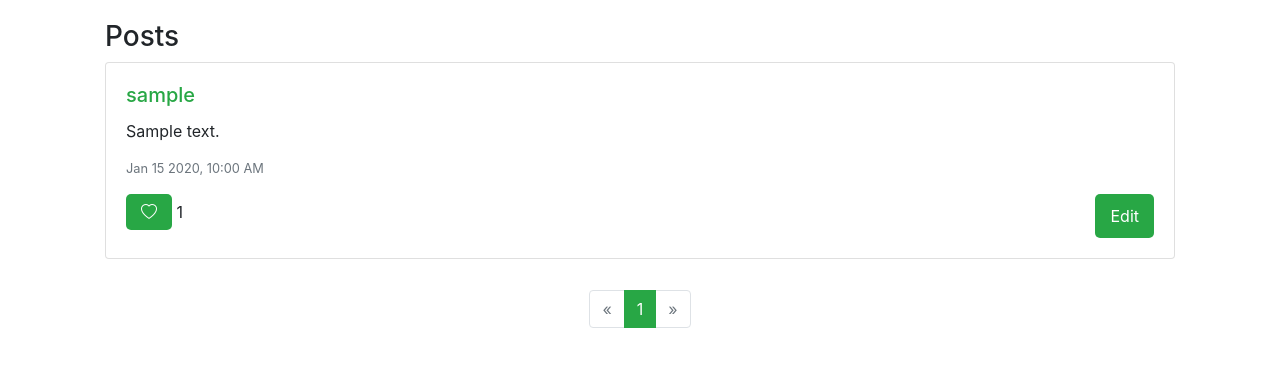
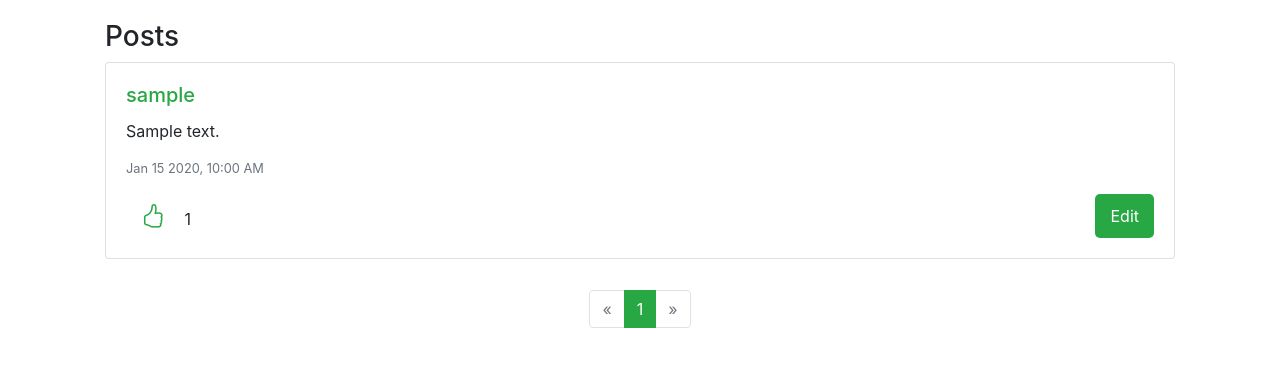
Before and after one commit to KaungMinSett/social-network, a Django app: page / in a window 1280 px wide. Shown: the part 84-451 px from the top of the page. Run offline with Django 3.2, Linux system fonts and the light colour scheme; a user stored in the database is signed in; tables that the repository leaves empty hold one stand-in row (values such as "Sample post"); some libraries are stand-ins or nearby versions.

Commit message:
fix editbutton and like button for public

```diff
--- a/network/static/network/posts.js
+++ b/network/static/network/posts.js
@@ -1,16 +1,20 @@
+let isLoggedIn = false
 
 document.addEventListener('DOMContentLoaded', function () {
 
 
 
     // Use buttons to toggle between views
-
-    current_user = document.querySelector('#profile').dataset.userid;
-    // console.log(current_user);
     const allPostsButton = document.querySelector('#allPosts');
     const followingButton = document.querySelector('#following');
     const profileButton = document.querySelector('#profile');
     const newPostButton = document.querySelector('#newPost');
+
+    if (profileButton) {
+        current_user = document.querySelector('#profile').dataset.userid;
+        isLoggedIn = true;
+
+    }
 
     // Chceck if the buttons exist in case the user is not logged in
     if (allPostsButton) {
@@ -35,12 +39,6 @@ document.addEventListener('DOMContentLoaded', function () {
 
     // By default, load all posts
     load_post('posts');
-
-
-
-
-
-
 
 
 });
@@ -120,6 +118,7 @@ function load_post(postType, page = 1) {
     document.querySelector('#profile-view').style.display = 'none';
     document.querySelector('#post-view').style.display = 'block';
 
+
     document.querySelector('#post-view').innerHTML = `<h3>${postType.charAt(0).toUpperCase() + postType.slice(1)}</h3>`;
 
     //fetch posts
@@ -138,8 +137,14 @@ function load_post(postType, page = 1) {
             // Display posts
             posts.forEach(post => {
                 const postElement = document.createElement('div');
+                let showEditButton = false;
 
-                const showEditButton = Number(post.user_id) === Number(current_user);
+
+                if(isLoggedIn) {
+
+                    showEditButton = Number(post.user_id) === Number(current_user);
+                }
+
 
 
 
@@ -160,9 +165,17 @@ function load_post(postType, page = 1) {
                             <p class="card-text"><small class="text-muted">${post.timestamp}</small></p>
                             <div class = "post-button">
                             <div>
-                                <button id="like-button" data-postid=${post.id} onclick="like_post(${post.id})"> <i class="bi bi-heart"></i></button>
+                             ${isLoggedIn ? `
+                                <button id="like-button" data-postid=${post.id} onclick="toggleLike(${post.id}) ">
 
-                                <span id="like-count-${post.id}">${post.likes}</span>
+
+                                ${post.is_liked ? '<i class="bi bi-hand-thumbs-up-fill"></i>' : '<i class="bi bi-hand-thumbs-up"></i>'}
+
+
+                                 </button>
+
+                                <span id="like-count-${post.id}">${post.likes}</span>`
+                                : ''}
                             </div>
                                 ${showEditButton? `<button id="edit-button-${post.id}" data-postid=${post.id} onclick="edit_post(${post.id})"> Edit</button>`: ''}
                             </div>
@@ -275,11 +288,11 @@ function edit_post(postId) {
     const showEditButton = Number(userID) === Number(current_user);
 
 
-    console.log(current_user);
-    console.log(showEditButton);
+    // console.log(current_user);
+    // console.log(showEditButton);
     const content = postElement.querySelector('#content');
     const originalContent = content.textContent;
-       // Check if the edit button is shown
+       // Check if the edit button is really shown
        if (showEditButton) {
         //  textarea for editing
         content.innerHTML = `
@@ -330,3 +343,23 @@ function save_post(postId) {
 
     });
 }
+
+function toggleLike(postId) {
+    const likeButton = document.querySelector(`#like-button[data-postid="${postId}"]`);
+    const likeCount = document.querySelector(`#like-count-${postId}`);
+
+    fetch(`/like/${postId}`)
+    .then(response => response.json())
+    .then(data => {
+        if(data.status === 'success') {
+            if(data.is_liked) {
+                likeButton.innerHTML = '<i class="bi bi-hand-thumbs-up-fill"></i>';
+                likeCount.textContent = parseInt(likeCount.textContent) + 1;
+            } else {
+                likeButton.innerHTML = '<i class="bi bi-hand-thumbs-up"></i>';
+                likeCount.textContent = parseInt(likeCount.textContent) - 1;
+            }
+        }
+    });
+
+}
--- a/network/static/network/styles.css
+++ b/network/static/network/styles.css
@@ -158,3 +158,16 @@ button:hover {
     justify-content: space-between;
     margin-top: 10px;
 }
+
+#like-button {
+    outline: none;
+    font-size: 1.5rem;
+
+
+    border:#28a745;
+    background-color: transparent;
+    color: #28a745;
+
+
+
+}
--- a/network/urls.py
+++ b/network/urls.py
@@ -13,5 +13,6 @@ urlpatterns = [
     path("users/<str:userID>", views.get_profile, name="view_profile"),
     path("follow/<str:userID>", views.follow, name="follow"),
     path("edit_post/<int:postID>", views.edit_post, name="edit_post"),
+    path("like/<int:postID>", views.like_post, name="like_post"),
 
 ]
--- a/network/views.py
+++ b/network/views.py
@@ -100,7 +100,12 @@ def posts(request, postType):
     page_num = request.GET.get('page', 1)
     page = paginator.get_page(page_num)
      # Serialize the posts for current page
+    # liked_by_current_user = [post for post in page if request.user in post.likes.all()]
     serialized_posts = [post.serialize() for post in page]
+
+
+
+
 
 
 
@@ -108,7 +113,8 @@ def posts(request, postType):
     data = {
         'posts': serialized_posts,
         'total_pages': paginator.num_pages,
-        'current_page': page.number
+        'current_page': page.number,
+
     }
 
     return JsonResponse(data)
@@ -162,3 +168,18 @@ def edit_post(request, postID):
             return JsonResponse({"error": "Post not found."}, status=404)
     else:
         return JsonResponse({"error": "You are not authorized to edit this post."}, status=403)
+
+
+def like_post(request, postID):
+    post = Post.objects.get(id=postID)
+    if request.user in post.likes.all():
+        post.likes.remove(request.user)
+    else:
+        post.likes.add(request.user)
+    return JsonResponse( {
+        'status': 'success',
+        'likes': post.likes.count(),
+        'is_liked': request.user in post.likes.all()
+    }
+
+    )
```
